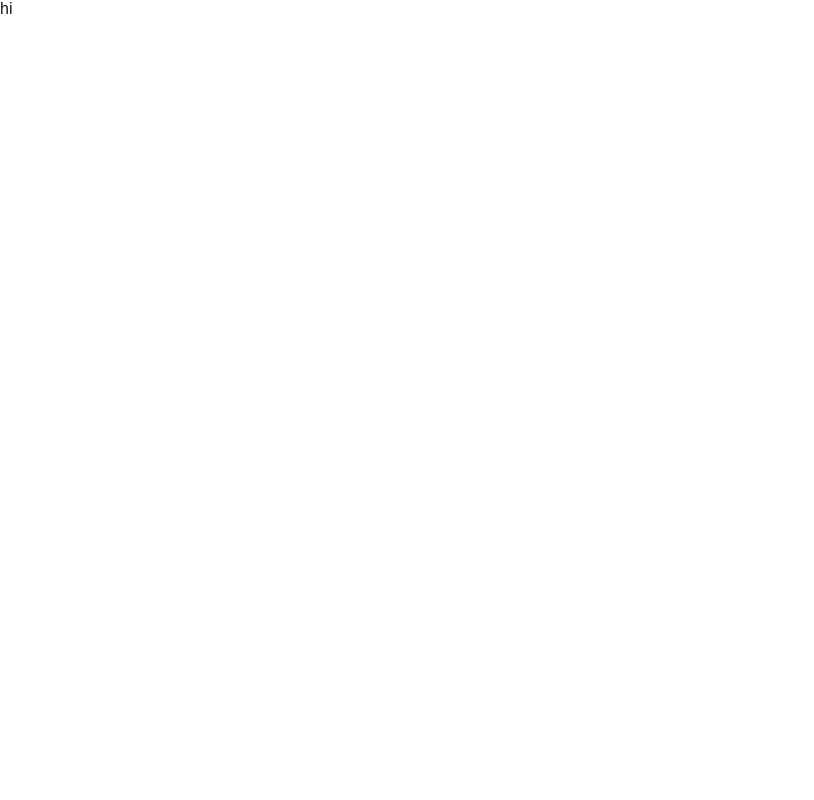
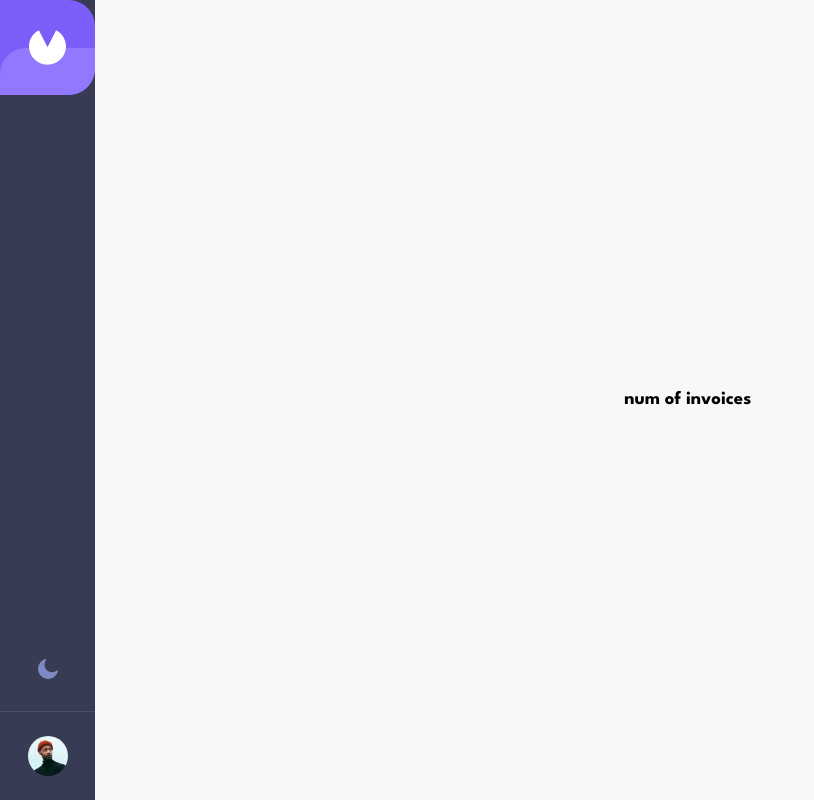
Before and after one commit to bilanoo/invoice, a Next.js app in the folder invoice/: page / in a window 1280 px wide. Shown: the whole page, without its empty margins (0-814 px from the left). Built offline with nearby package versions, Linux system fonts and the light colour scheme.

Commit message:
feat: implemented the header with the theme switcher

```diff
--- /dev/null
+++ b/invoice/src/app/HomepageStyles.tsx
@@ -0,0 +1,41 @@
+"use client";
+import { Box, styled } from "@mui/material";
+
+export const Container = styled(Box)(({ theme }) => ({
+  "&": {
+    backgroundColor: theme.palette.background.default,
+    display: "flex",
+    flexDirection: "column",
+    width: "100%",
+    height: "auto",
+  },
+  "@media only screen and (min-width: 483px) ": {
+    "&": {
+      height: "100%",
+    },
+  },
+  "@media only screen and (min-width: 992px)": {
+    "&": {
+      flexDirection: "row",
+      height: "100%",
+    },
+  },
+}));
+
+export const InvoiceContainer = styled(Box)(() => ({
+  "&": {
+    display: "flex",
+    flexDirection: "column",
+    height: "100%",
+    overflow: "auto",
+  },
+  "@media only screen and (min-width: 992px)": {
+    "&": {
+      display: "flex",
+      flexDirection: "column",
+      justifyContent: "center",
+      alignItems: "center",
+      width: "100%",
+    },
+  },
+}));
--- /dev/null
+++ b/invoice/src/app/_components/Header/Header.tsx
@@ -0,0 +1,49 @@
+"use client";
+
+import {
+  AvatarContainer,
+  Container,
+  DarkOrLightModeButton,
+  Divider,
+  InvoiceLogo,
+  UserAvatar,
+} from "./HeaderStyles";
+import Logo from "../../../../public/logo-with-background.svg";
+import Moon from "../../../../public/icon-moon.svg";
+import Sun from "../../../../public/icon-sun.svg";
+import Avatar from "../../../../public/image-avatar.jpg";
+import { useAppDispatch, useAppSelector } from "../../../store/hooks";
+import Image from "next/image";
+
+export const Header = () => {
+  const dispatch = useAppDispatch();
+  const handleDarkOrLightModeClick = () => {
+    dispatch({ type: "darkOrLightMode/toggle" });
+  };
+  const lightOrDarkMode = useAppSelector(
+    (state) => state.darkOrLightMode.value
+  );
+  return (
+    <Container>
+      <InvoiceLogo
+        src={Logo}
+        alt="Picture of the invoice app logo"
+        sizes="(max-width: 768px) 70px, (max-width: 1200px) 100vw, 1200px"
+        style={{ height: "auto" }}
+      />
+
+      <DarkOrLightModeButton onClick={handleDarkOrLightModeClick}>
+        <Image
+          src={lightOrDarkMode === "light" ? Moon : Sun}
+          alt="Button to turn the theme to dark or light mode"
+          width={20}
+          height={20}
+        />
+      </DarkOrLightModeButton>
+      <Divider />
+      <AvatarContainer>
+        <UserAvatar src={Avatar} alt="Profile picture" width={40} height={40} />
+      </AvatarContainer>
+    </Container>
+  );
+};
--- /dev/null
+++ b/invoice/src/app/_components/Header/HeaderStyles.tsx
@@ -0,0 +1,79 @@
+"use client";
+
+import { Box, IconButton, styled } from "@mui/material";
+import Image from "next/image";
+
+export const Container = styled(Box)(({ theme }) => ({
+  "&": {
+    display: "flex",
+    backgroundColor: theme.palette.background.paper,
+    width: "100%",
+    height: "72px",
+    alignItems: "center",
+    justifyContent: "center",
+  },
+  "@media (min-width: 992px)": {
+    "&": {
+      height: "auto",
+      width: "103px",
+      flexDirection: "column",
+    },
+  },
+}));
+
+export const InvoiceLogo = styled(Image)(() => ({
+  "@media (min-width: 992px)": {
+    "&": {
+      width: "100%",
+    },
+  },
+}));
+export const DarkOrLightModeButton = styled(IconButton)(() => ({
+  marginLeft: "auto",
+  marginRight: "24px",
+  "@media (min-width: 992px)": {
+    "&": {
+      marginLeft: "0",
+      alignSelf: "center",
+      justifySelf: "center",
+      marginTop: "auto",
+      marginRight: "0",
+      marginBottom: "24px",
+    },
+  },
+}));
+
+export const Divider = styled("div")(() => ({
+  backgroundColor: "#494E6E",
+  width: "1px",
+  height: "100%",
+  marginRight: "24px",
+  "@media (min-width: 992px)": {
+    "&": {
+      height: "1px",
+      width: "100%",
+      marginRight: "0",
+      marginBottom: "24px",
+    },
+  },
+}));
+
+export const AvatarContainer = styled(Box)(() => ({
+  width: "32px",
+  height: "32px",
+  borderRadius: "50%",
+  marginRight: "24px",
+  justifyContent: "center",
+  display: "flex",
+  "@media (min-width: 992px)": {
+    "&": {
+      marginRight: "0",
+      marginBottom: "24px",
+      height: "inherit",
+    },
+  },
+}));
+
+export const UserAvatar = styled(Image)(() => ({
+  borderRadius: "50%",
+}));
--- a/invoice/src/app/globals.css
+++ b/invoice/src/app/globals.css
@@ -1,42 +1,39 @@
-:root {
-  --background: #ffffff;
-  --foreground: #171717;
+@font-face {
+  font-family: League Spartan;
+  src: url("../fonts/LeagueSpartan-VariableFont_wght.woff2");
 }
 
-@media (prefers-color-scheme: dark) {
-  :root {
-    --background: #0a0a0a;
-    --foreground: #ededed;
-  }
+#root {
+  font-family: "League Spartan", sans-serif;
+  text-align: center;
+  height: 100%;
+  width: 100%;
+  margin: 0;
+  padding: 0;
 }
 
 html,
 body {
-  max-width: 100vw;
-  overflow-x: hidden;
+  height: 100%;
+  width: 100%;
+  margin: 0;
+  padding: 0;
 }
 
-body {
-  color: var(--foreground);
-  background: var(--background);
-  font-family: Arial, Helvetica, sans-serif;
+:root {
+  font-family: "League Spartan", sans-serif;
+  line-height: 1.5;
+  font-weight: 400;
+
+  color: black;
+
+  font-synthesis: none;
+  text-rendering: optimizeLegibility;
   -webkit-font-smoothing: antialiased;
   -moz-osx-font-smoothing: grayscale;
+  -webkit-text-size-adjust: 100%;
 }
 
 * {
   box-sizing: border-box;
-  padding: 0;
-  margin: 0;
 }
-
-a {
-  color: inherit;
-  text-decoration: none;
-}
-
-@media (prefers-color-scheme: dark) {
-  html {
-    color-scheme: dark;
-  }
-}
--- a/invoice/src/app/layout.tsx
+++ b/invoice/src/app/layout.tsx
@@ -1,6 +1,5 @@
 "use client";
 
-import { Geist, Geist_Mono } from "next/font/google";
 import "./globals.css";
 import { Provider } from "react-redux";
 import { LocalizationProvider } from "@mui/x-date-pickers";
@@ -9,16 +8,6 @@ import { store } from "@/store/store";
 
 import ClientThemeProvider from "@/theme/ClientThemeProvider";
 
-const geistSans = Geist({
-  variable: "--font-geist-sans",
-  subsets: ["latin"],
-});
-
-const geistMono = Geist_Mono({
-  variable: "--font-geist-mono",
-  subsets: ["latin"],
-});
-
 export default function RootLayout({
   children,
 }: Readonly<{
@@ -26,7 +15,7 @@ export default function RootLayout({
 }>) {
   return (
     <html lang="en">
-      <body className={`${geistSans.variable} ${geistMono.variable}`}>
+      <body>
         <Provider store={store}>
           <LocalizationProvider dateAdapter={AdapterDayjs}>
             <ClientThemeProvider>{children}</ClientThemeProvider>
--- a/invoice/src/app/page.tsx
+++ b/invoice/src/app/page.tsx
@@ -1,9 +1,18 @@
 import { Metadata } from "next";
+import { Container, InvoiceContainer } from "./HomepageStyles";
+import { Header } from "./_components/Header/Header";
 
 export const metadata: Metadata = {
   title: "Invoice App",
   description: "Create, Read, Update, Delete invoices",
 };
 export default function Home() {
-  return <p>hi</p>;
+  return (
+    <Container>
+      <Header />
+      <InvoiceContainer>
+        <h3>num of invoices</h3>
+      </InvoiceContainer>
+    </Container>
+  );
 }
```
Also changed, not shown: invoice/src/fonts/LeagueSpartan-VariableFont_wght.woff2 (added).
